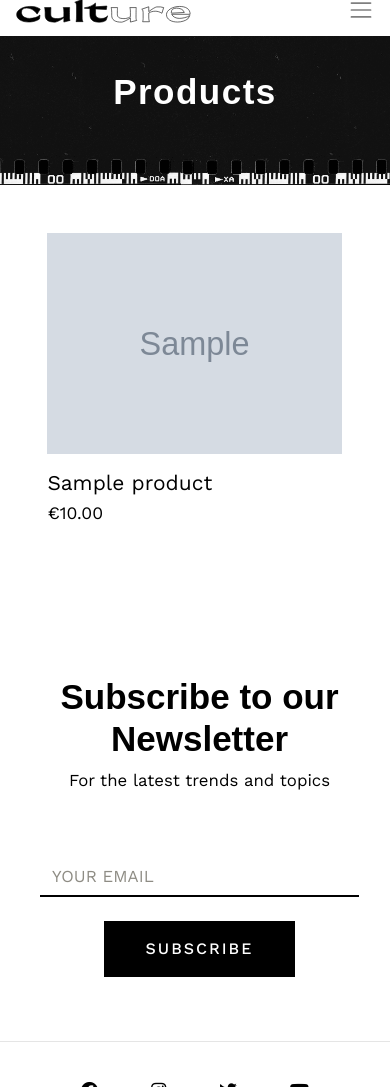
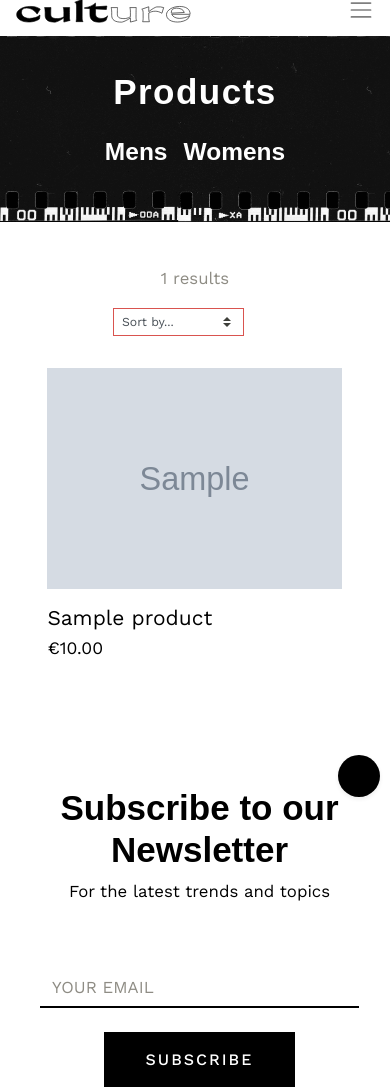
Before and after one commit to Code-Institute-Submissions/Culture-Webstore, a Django app: page /products/ in a window 390 px wide. Shown: the part 17-1104 px from the top of the page. Run offline with Django 3.2, Linux system fonts and the light colour scheme; tables that the repository leaves empty hold one stand-in row (values such as "Sample post"); grey boxes marked "Sample" are stand-in pictures; some libraries are stand-ins or nearby versions; some web fonts are replaced.

Commit message:
Add sorting javascript
Add back to top link

```diff
--- a/products/templates/products/products.html
+++ b/products/templates/products/products.html
@@ -19,23 +19,53 @@
 <!-- Products -->
 <div class="container-fluid mt-4">
     <div class="row">
-        <div id="category-header" class="col text-center justify-content-center align-items-center py-5">
-            <h1 class="logo-font py-3 text-white letter-space"><a class="text-white" href="{% url 'products' %}?category=m_tees,m_tops,m_bottoms,m_footwear,m_accessories,w_tees,w_tops,w_bottoms,w_footwear,w_accessories">Products</a></h1>
+        <div id="category-header" class="col text-center py-5">
+            <h1 class="logo-font py-3 letter-space"><a class="text-white" href="{% url 'products' %}?category=m_tees,m_tops,m_bottoms,m_footwear,m_accessories,w_tees,w_tops,w_bottoms,w_footwear,w_accessories">Products</a></h1>
+            <h3 class=""><a href="{% url 'products' %}?category=m_tees,m_tops,m_bottoms,m_footwear,m_accessories" class="pr-2 pr-sm-5 text-white {% for c in current_categories %} {% if 'm_' in c.name %} text-danger font-italic {% endif %} {% endfor %}">Mens</a><a href="{% url 'products' %}?category=w_tees,w_tops,w_bottoms,w_footwear,w_accessories" class="pl-2 pl-sm-5 text-white {% for c in current_categories %} {% if 'w_' in c.name %} text-danger font-italic {% endif %} {% endfor %}">Womens</a></h3>
             {% for c in current_categories %}
-                {% if c.friendly_name == 'Mens Tees' %}
+                {% if 'm_' in c.name %}
                 <a class="category-badge text-decoration-none" href="{% url 'products' %}?category={{ c.name }}">
-                    <span class="p-2 badge badge-white text-white rounded-0 border border-dark">{{ c.friendly_name }}</span>
+                    <span class="p-2 badge badge-white mb-1 text-white rounded-0 border border-dark">{{ c.friendly_name }}</span>
                 </a>
-                {% elif c.friendly_name == 'Mens Tops' %}
+                {% endif %}
+            {% endfor %}
+            {% for c in current_categories %}
+                {% if 'w_' in c.name %}
                 <a class="category-badge text-decoration-none" href="{% url 'products' %}?category={{ c.name }}">
-                    <span class="p-2 badge badge-white text-white rounded-0 border border-dark">{{ c.friendly_name }}</span>
+                    <span class="p-2 badge badge-white mb-1 text-white rounded-0 border border-dark">{{ c.friendly_name }}</span>
                 </a>
                 {% endif %}
             {% endfor %}
         </div>
     </div>
+
     <div class="row">
-        <div id="featured-products" class="col-10 offset-1 py-5">
+        <div id="featured-products" class="col-10 offset-1 py-4">
+            <div class="row mt-1 mb-2">
+                <div class="col-12 col-md-6 my-auto order-md-last d-flex justify-content-center justify-content-md-end">
+                    <p class="text-muted mt-3 text-center text-md-left">
+                        {% if search_term or current_categories or current_sorting != 'None_None' %}
+                            <span class="small"><a href="{% url 'products' %}">All Products</a> | </span>
+                        {% endif %}
+                        {{ products|length }} results {% if search_term %} for <strong>"{{ search_term }}"</strong>{% endif %}
+                    </p>
+                </div>
+                <div class="col-12 col-md-6 order-md-first d-flex justify-content-center justify-content-md-start mb-4 pr-5">
+                    <div class="sort-select-wrapper w-50">
+                        <select id="sort-selector" class="custom-select custom-select-sm rounded-0 border border-{% if current_sorting != 'None_None' %}black{% else %}danger{% endif %}">
+                            <option value="reset" {% if current_sorting == 'None_None' %}selected{% endif %}>Sort by...</option>
+                            <option value="price_asc" {% if current_sorting == 'price_asc' %}selected{% endif %}>Price (low to high)</option>
+                            <option value="price_desc" {% if current_sorting == 'price_desc' %}selected{% endif %}>Price (high to low)</option>
+                            <option value="rating_asc" {% if current_sorting == 'rating_asc' %}selected{% endif %}>Rating (low to high)</option>
+                            <option value="rating_desc" {% if current_sorting == 'rating_desc' %}selected{% endif %}>Rating (high to low)</option>
+                            <option value="name_asc" {% if current_sorting == 'name_asc' %}selected{% endif %}>Name (A-Z)</option>
+                            <option value="name_desc" {% if current_sorting == 'name_desc' %}selected{% endif %}>Name (Z-A)</option>
+                            <option value="category_asc" {% if current_sorting == 'category_asc' %}selected{% endif %}>Category (A-Z)</option>
+                            <option value="category_desc" {% if current_sorting == 'category_desc' %}selected{% endif %}>Category (Z-A)</option>
+                        </select>
+                    </div>
+                </div>
+            </div>
             <div class="row row-cols-1 row-cols-sm-2 row-cols-md-2 row-cols-lg-4">
                 {% for product in products %}
                 <div class="col mb-4 zoomer">
@@ -76,5 +106,42 @@
         </div>
     </div>
 </div>
+<div class="btt-button shadow-sm">
+    <a class="btt-link d-flex h-100">
+        <i class="lni lni-angle-double-up text-white mx-auto my-auto"></i>
+    </a>
+</div>
 
 {% endblock %}
+
+{% block postloadjs %}
+    {{ block.super }}
+    <script type="text/javascript">
+		$('.btt-link').click(function(e) {
+			window.scrollTo(0,0)
+		})
+	</script>
+
+    <script type="text/javascript">
+        $('#sort-selector').change(function() {
+            var selector = $(this);
+            var currentUrl = new URL(window.location);
+
+            var selectedVal = selector.val();
+            if(selectedVal != "reset"){
+                var sort = selectedVal.split("_")[0];
+                var direction = selectedVal.split("_")[1];
+
+                currentUrl.searchParams.set("sort", sort);
+                currentUrl.searchParams.set("direction", direction);
+
+                window.location.replace(currentUrl);
+            } else {
+                currentUrl.searchParams.delete("sort");
+                currentUrl.searchParams.delete("direction");
+
+                window.location.replace(currentUrl);
+            }
+        })
+    </script>
+{% endblock %}
--- a/products/views.py
+++ b/products/views.py
@@ -1,6 +1,8 @@
 from django.shortcuts import render, redirect, reverse, get_object_or_404
 from django.contrib import messages
 from django.db.models import Q
+from django.db.models.functions import Lower
+
 from .models import Product, Category
 
 # Create your views here.
@@ -11,8 +13,24 @@ def all_products(request):
     products = Product.objects.all()
     query = None
     categories = None
+    sort = None
+    direction = None
 
     if request.GET:
+        if 'sort' in request.GET:
+            sortkey = request.GET['sort']
+            sort = sortkey
+            if sortkey == 'name':
+                sortkey = 'lower_name'
+                products = products.annotate(lower_name=Lower('name'))
+            if sortkey == 'category':
+                sortkey = 'category__name'
+            if 'direction' in request.GET:
+                direction = request.GET['direction']
+                if direction == 'desc':
+                    sortkey = f'-{sortkey}'
+            products = products.order_by(sortkey)
+
         if 'category' in request.GET:
             categories = request.GET['category'].split(',')
             products = products.filter(category__name__in=categories)
@@ -27,10 +45,13 @@ def all_products(request):
             queries = Q(name__icontains=query) | Q(description__icontains=query)
             products = products.filter(queries)
 
+    current_sorting = f'{sort}_{direction}'
+
     context = {
         'products': products,
         'search_term': query,
         'current_categories': categories,
+        'current_sorting': current_sorting,
     }
 
     return render(request, 'products/products.html', context)
--- a/static/css/base.css
+++ b/static/css/base.css
@@ -215,6 +215,21 @@ a:hover {
     color: blueviolet !important;
 }
 
+.btt-button {
+    height: 42px;
+    width: 42px;
+    position: fixed;
+    bottom: 30px;
+    right: 10px;
+    background: black;
+    z-index: 999;
+    border-radius: 50%;
+}
+
+.btt-link {
+    cursor: pointer;
+}
+
 /*--------------------------------------------------------------------- Special paddings/margins/text */
 
 .letter-space {
@@ -398,6 +413,15 @@ a:hover {
     padding: 15px 40px 15px 40px;
 }
 
+.category-badge {
+
+}
+
+.badge:hover {
+    background-color: white;
+    color: black !important;
+}
+
 /*--------------------------------------------------------------------- Cards */
 
 /* featured products hover zoom */
--- a/templates/base.html
+++ b/templates/base.html
@@ -25,9 +25,7 @@
     {% endblock %}
 
     {% block corejs %}
-    <script src="https://code.jquery.com/jquery-3.4.1.slim.min.js"
-        integrity="sha384-J6qa4849blE2+poT4WnyKhv5vZF5SrPo0iEjwBvKU7imGFAV0wwj1yYfoRSJoZ+n" crossorigin="anonymous">
-    </script>
+    <script src="https://code.jquery.com/jquery-3.4.1.slim.min.js" integrity="sha384-J6qa4849blE2+poT4WnyKhv5vZF5SrPo0iEjwBvKU7imGFAV0wwj1yYfoRSJoZ+n" crossorigin="anonymous"></script>
     <script src="https://cdn.jsdelivr.net/npm/popper.js@1.16.0/dist/umd/popper.min.js"
         integrity="sha384-Q6E9RHvbIyZFJoft+2mJbHaEWldlvI9IOYy5n3zV9zzTtmI3UksdQRVvoxMfooAo" crossorigin="anonymous">
     </script>
```
